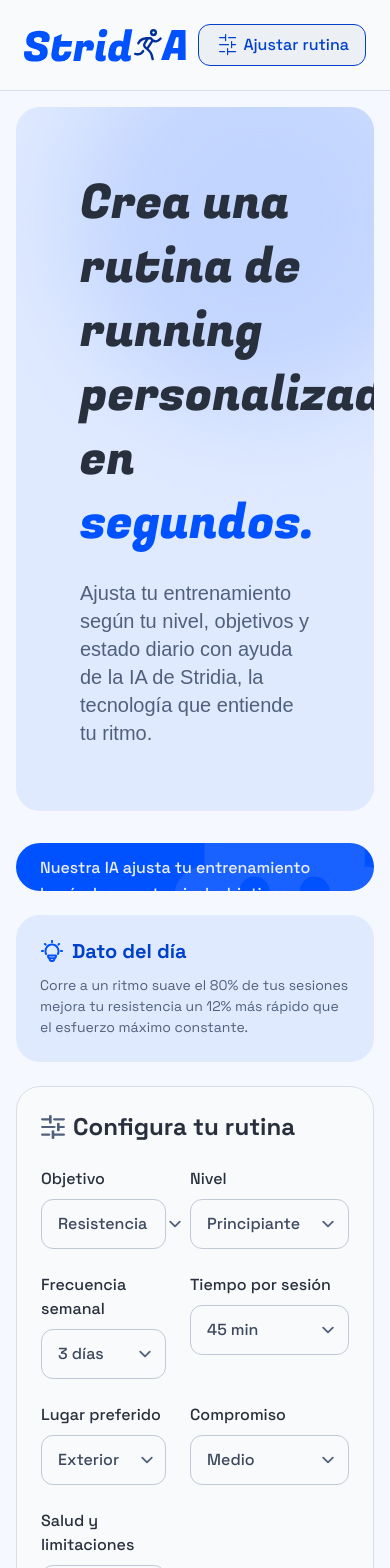
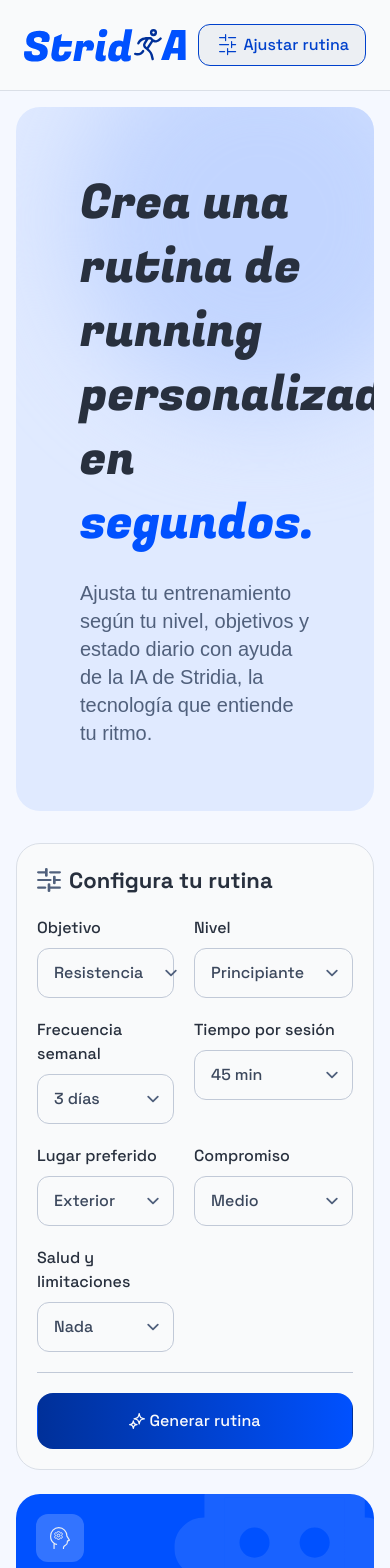
Before and after one commit to katy-paola/cubepath-hackathon, a Next.js app: page / in a window 390 px wide. Shown: the top 1568 px of the page. Built offline with nearby package versions, Linux system fonts and the light colour scheme.

Commit message:
fix: align tablet sections with Figma layout
Adjust GenerateSection, WorkoutSection, ProgressSection, and AdjustRoutineCard for tablet spacing and layout, and fix clipped AI card content.

```diff
--- a/components/home/workout-section.tsx
+++ b/components/home/workout-section.tsx
@@ -65,13 +65,18 @@ export function WorkoutSection({
             : "flex items-center gap-[24px]",
         )}
       >
-        <TrainingDayCard device={isMobile ? "mobile" : "desktop"} status="completed" />
+        <TrainingDayCard
+          device={isMobile ? "mobile" : "desktop"}
+          status="completed"
+          className={cn(isStacked ? "max-w-none" : undefined)}
+        />
         <TrainingDayCard
           device={isMobile ? "mobile" : "desktop"}
           status="completed"
           workoutLabel="Intervalos"
           typeLabel="Tipo: Velocidad"
           intensityTag="ALTA"
+          className={cn(isStacked ? "max-w-none" : undefined)}
         />
         <TrainingDayCard
           device={isMobile ? "mobile" : "desktop"}
@@ -79,6 +84,7 @@ export function WorkoutSection({
           workoutLabel="Tirada larga"
           typeLabel="Tipo: Resistencia"
           intensityTag="MODERADA"
+          className={cn(isStacked ? "max-w-none" : undefined)}
         />
       </div>
     </section>
--- a/components/landing/adjust-routine-card.tsx
+++ b/components/landing/adjust-routine-card.tsx
@@ -56,7 +56,7 @@ export function AdjustRoutineCard({
     <section
       {...props}
       className={cn(
-        "bg-[#e0eaff] content-stretch flex flex-col gap-[32px] items-start overflow-clip relative rounded-[24px] w-full max-w-[1232px]",
+        "bg-[#e0eaff] content-stretch flex flex-col gap-[24px] lg:gap-[32px] items-start overflow-hidden relative rounded-[24px] w-full max-w-[1232px]",
         isMobile ? "p-[16px]" : "p-[24px]",
         className,
       )}
@@ -79,7 +79,7 @@ export function AdjustRoutineCard({
             isMobile
               ? "flex flex-col gap-[10px] items-start"
               : isTablet
-                ? "grid grid-cols-2 gap-x-[24px] gap-y-[24px]"
+                ? "grid grid-cols-2 gap-x-[20px] gap-y-[20px] lg:gap-x-[24px] lg:gap-y-[24px]"
                 : "grid grid-cols-4 gap-x-[24px] gap-y-[24px]",
           )}
         >
--- a/components/landing/generate-section.tsx
+++ b/components/landing/generate-section.tsx
@@ -65,7 +65,7 @@ export function GenerateSection({
     >
       <div
         className={cn(
-          "bg-card border border-border-subtle border-solid content-stretch flex flex-col gap-[24px] items-start justify-self-stretch p-[24px] relative rounded-[24px] shrink-0 w-full",
+          "bg-card border border-border-subtle border-solid content-stretch flex flex-col gap-[20px] lg:gap-[24px] items-start justify-self-stretch p-[20px] lg:p-[24px] relative rounded-[24px] shrink-0 w-full",
           "lg:col-span-2",
         )}
       >
@@ -80,14 +80,14 @@ export function GenerateSection({
             />
           </div>
 
-          <div className="flex flex-col font-bold justify-center leading-0 relative shrink-0 text-[24px] text-foreground-strong whitespace-nowrap">
+          <div className="flex flex-col font-bold justify-center leading-0 relative shrink-0 text-[22px] lg:text-[24px] text-foreground-strong whitespace-nowrap">
             <p className="leading-[32px]">Configura tu rutina</p>
           </div>
         </div>
 
         <div
           className={cn(
-            "border-border border-b border-solid gap-x-[24px] gap-y-[24px] grid grid-cols-1 sm:grid-cols-2 pb-[24px] relative shrink-0 w-full",
+            "border-border border-b border-solid gap-x-[20px] lg:gap-x-[24px] gap-y-[20px] lg:gap-y-[24px] grid grid-cols-1 sm:grid-cols-2 pb-[20px] lg:pb-[24px] relative shrink-0 w-full",
             // On mobile, keep a comfortable tap target.
             isMobile ? "gap-y-[16px]" : undefined,
           )}
@@ -186,7 +186,7 @@ export function GenerateSection({
 
         <Button
           variant="primary"
-          className="w-full"
+          className="w-full h-[48px] lg:h-auto"
           icon={
             <img
               src={generateSectionAssets.sparkles}
@@ -203,10 +203,10 @@ export function GenerateSection({
 
       <div
         className={cn(
-          "col-span-1 content-stretch flex flex-col gap-[24px] items-start justify-self-stretch relative row-1 self-stretch shrink-0 lg:col-span-1",
+          "col-span-1 content-stretch flex flex-col gap-[24px] items-start justify-self-stretch relative self-stretch shrink-0 lg:col-span-1",
         )}
       >
-        <div className="bg-primary content-stretch flex flex-[1_0_0] flex-col gap-[24px] items-start justify-center min-h-px min-w-px overflow-clip p-[24px] relative rounded-[24px] w-full">
+        <div className="bg-primary content-stretch flex flex-col gap-[20px] lg:gap-[24px] items-start justify-center overflow-hidden p-[20px] lg:p-[24px] relative rounded-[24px] w-full">
           <div className="bg-[#3374ff] content-stretch flex items-center justify-center relative rounded-[12px] shrink-0 size-[48px]">
             <div className="relative shrink-0 size-[24px]">
               <div className="absolute inset-[8.33%_10.42%]">
@@ -235,11 +235,11 @@ export function GenerateSection({
             </div>
           </div>
 
-          <div className="flex flex-col font-bold justify-center leading-0 relative shrink-0 text-[24px] text-[#f9fafb] w-full min-w-0 lg:min-w-full lg:w-min">
+          <div className="flex flex-col font-bold justify-center leading-0 relative shrink-0 text-[22px] lg:text-[24px] text-[#f9fafb] w-full min-w-0 lg:min-w-full lg:w-min">
             <p className="leading-[36px]">Tu entrenador digital inteligente</p>
           </div>
 
-          <div className="flex flex-col font-medium justify-center leading-0 relative shrink-0 text-[16px] text-[#eceff3] w-full min-w-0 lg:min-w-full lg:w-min">
+          <div className="flex flex-col font-medium justify-center leading-0 relative shrink-0 text-[15px] lg:text-[16px] text-[#eceff3] w-full min-w-0 lg:min-w-full lg:w-min">
             <p className="leading-[26px]">
               Nuestra IA ajusta tu entrenamiento basándose en tu nivel, objetivos y estado diario
               para garantizar un proceso seguro y efectivo.
--- a/components/progress/progress-section.tsx
+++ b/components/progress/progress-section.tsx
@@ -24,7 +24,7 @@ export function ProgressSection({
       {...props}
       className={cn(
         "flex flex-col items-start relative w-full max-w-[1232px]",
-        isMobile ? "gap-[16px]" : "gap-[32px]",
+        isMobile ? "gap-[16px]" : "gap-[24px] lg:gap-[32px]",
         className,
       )}
       role="region"
```
